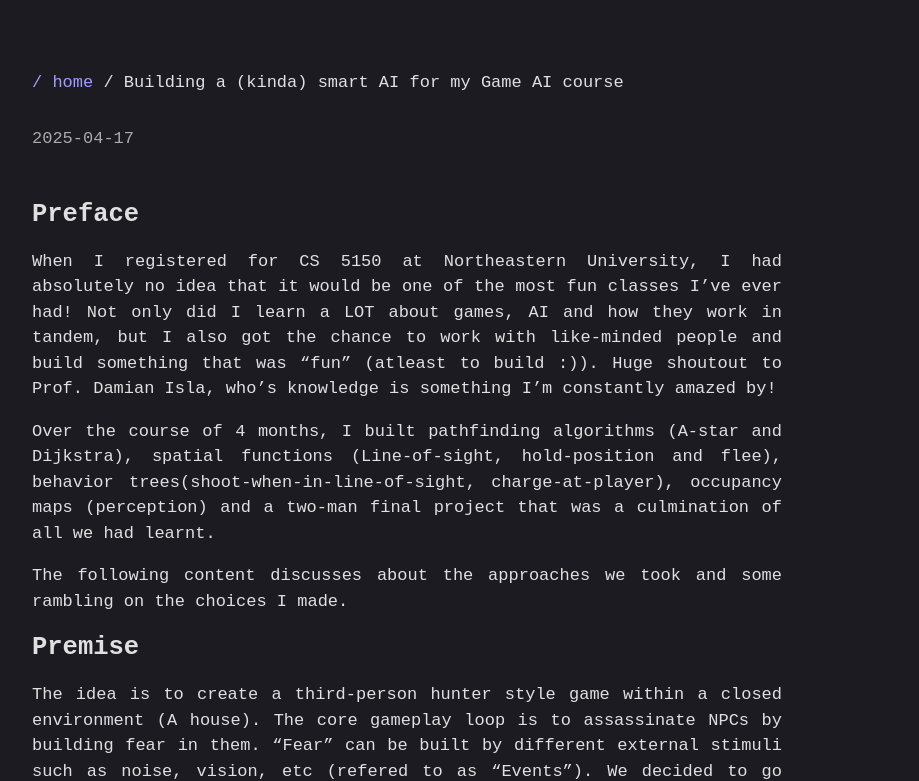
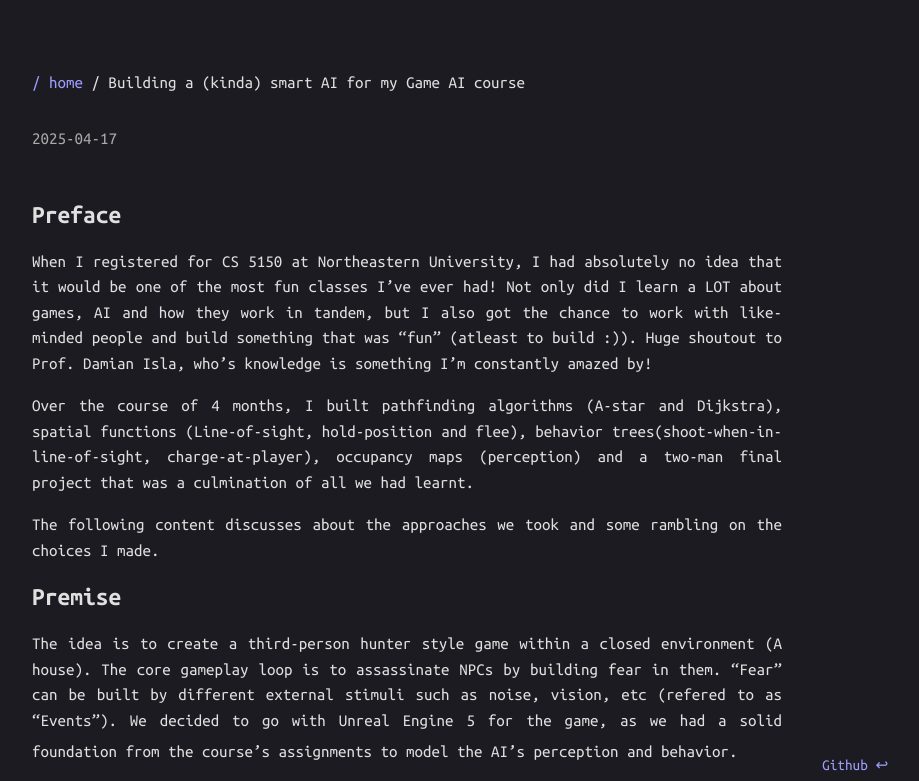
Before and after one commit to VV-22/vv-22.github.io, a Jekyll site: the page built from _posts/2025-04-17-Building-smart-ai.md, in a window 1280 px wide and 1400 px high. Shown: the top 781 px of the window, without its empty margins (128-1047 px from the left). Built offline with Jekyll 4.4.1, drawn with Linux system fonts in a browser that asks for light colours; grey boxes are pictures that could not be loaded.

Commit message:
change font

```diff
--- a/_layouts/home.html
+++ b/_layouts/home.html
@@ -5,11 +5,12 @@
     <meta charset="UTF-8">
     <meta name="viewport" content="width=device-width, initial-scale=1">
     <title>{{ site.title }}</title>
+    <link href="https://fonts.googleapis.com/css2?family=Ubuntu+Mono:wght@400;700&display=swap" rel="stylesheet">
     <style>
         body {
             background-color: #1C1B22;
             color: #ddd;
-            font-family: monospace;
+            font-family: 'Ubuntu Mono', monospace;
             margin: 0;
             padding: 2rem;
             font-size: 16px;
--- a/_layouts/portfolio.html
+++ b/_layouts/portfolio.html
@@ -5,6 +5,7 @@
     <meta charset="UTF-8">
     <meta name="viewport" content="width=device-width, initial-scale=1">
     <title>{{ page.title }} | {{ site.title }}</title>
+    <link href="https://fonts.googleapis.com/css2?family=Ubuntu+Mono:wght@400;700&display=swap" rel="stylesheet">
     <link rel="stylesheet" href="{{ '/assets/css/portfolio.css' | relative_url }}">
     <link rel="stylesheet" href="{{ '/assets/css/github-contributions.css' | relative_url }}">
 </head>
--- a/_layouts/post.html
+++ b/_layouts/post.html
@@ -4,11 +4,12 @@
 <head>  <meta charset="UTF-8">
   <meta name="viewport" content="width=device-width, initial-scale=1">
   <title>{{ page.title }}</title>
+  <link href="https://fonts.googleapis.com/css2?family=Ubuntu+Mono:wght@400;700&display=swap" rel="stylesheet">
   <style>
     body {
       background-color: #1C1B22;
       color: #e0e0e0;
-      font-family: monospace;
+      font-family: 'Ubuntu Mono', monospace;
       margin: 60px auto;
       max-width: 960px;
       font-weight: 400;
@@ -205,7 +206,7 @@
        background-color: #2d2d39;
        padding: 2px 5px;
        border-radius: 4px;
-      font-family: 'Courier New', Courier, monospace;
+       font-family: 'Ubuntu Mono', monospace;
        font-size: 0.9em;
        color: #f8f8f2;
      }
--- a/assets/css/portfolio.css
+++ b/assets/css/portfolio.css
@@ -1,7 +1,7 @@
 body {
     background-color: #1C1B22;
     color: #ddd;
-    font-family: monospace;
+    font-family: 'Ubuntu Mono', monospace;
     margin: 0;
     padding: 1.5rem 2rem;
     font-size: 16px;
```
Lines whose indentation alone changed are shown as unchanged.
